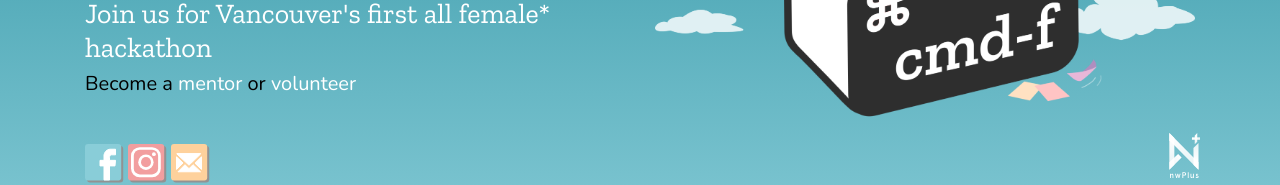
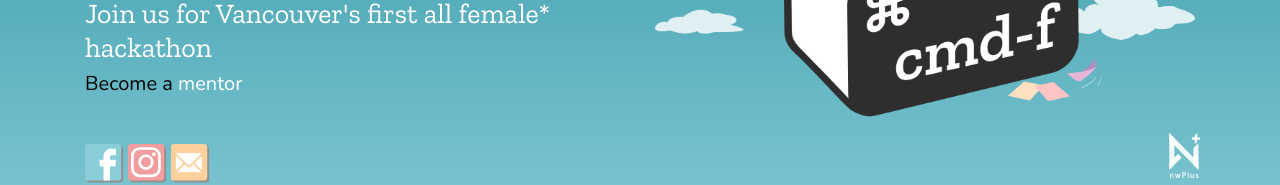
Before and after one commit to 2019cmd-f/website-z, a plain HTML site: page index.html in a window 1280 px wide. Shown: the part 322-507 px from the top of the page. Drawn offline with nearby package versions, Linux system fonts and the light colour scheme.

Commit message:
removed volunteer link

```diff
--- a/index.html
+++ b/index.html
@@ -35,7 +35,7 @@
             <img src="img/find-bar.svg" alt="" height=35px >
             <h3 id="accent-text" style="color:white;">Join us for Vancouver's first all female* hackathon</h3>
           </div>
-          <h5>Become a <a href="https://ubc.ca1.qualtrics.com/jfe/form/SV_9zZCuGWfZDNFRCl" style="color: white;">mentor</a> or <a href="https://ubc.ca1.qualtrics.com/jfe/form/SV_bPGJihKHgRQYpcV" style="color: white;">volunteer</a></h5>
+          <h5>Become a <a href="https://ubc.ca1.qualtrics.com/jfe/form/SV_9zZCuGWfZDNFRCl" style="color: white;">mentor</a></h5>
         </div>
         <div class="col-md">
           <div class="d-flex flex-wrap align-items-center">
```
